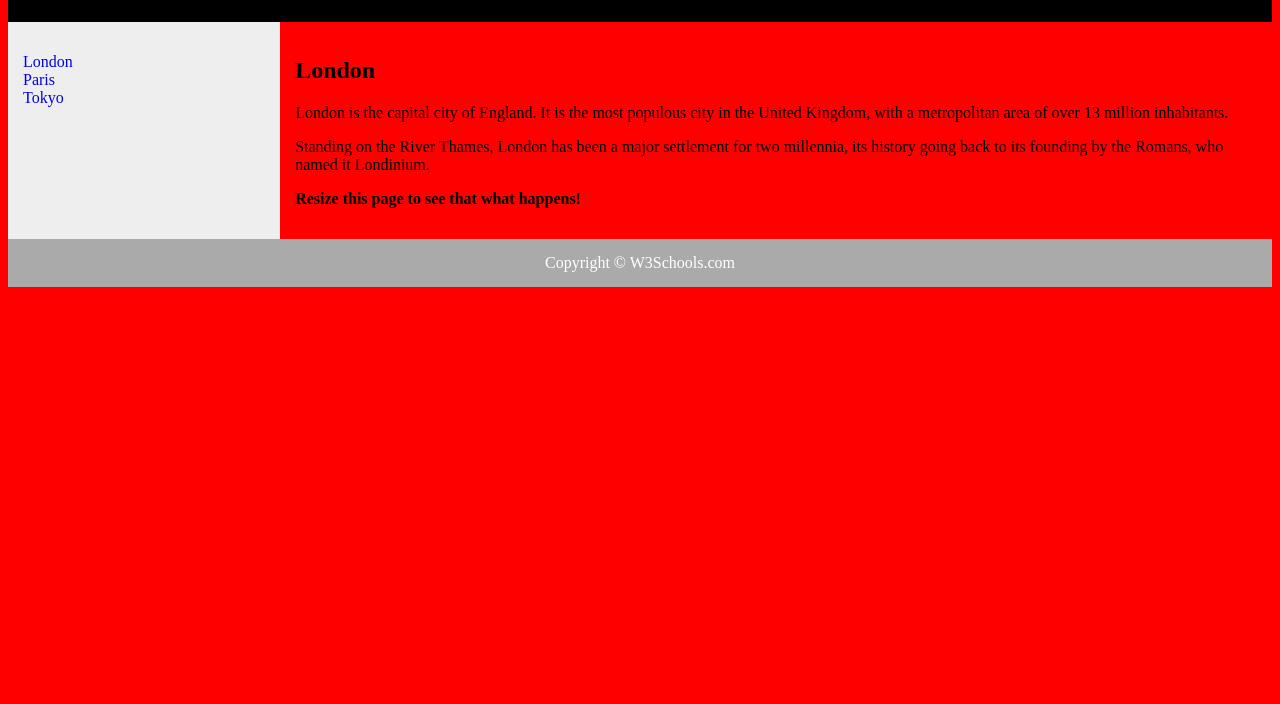
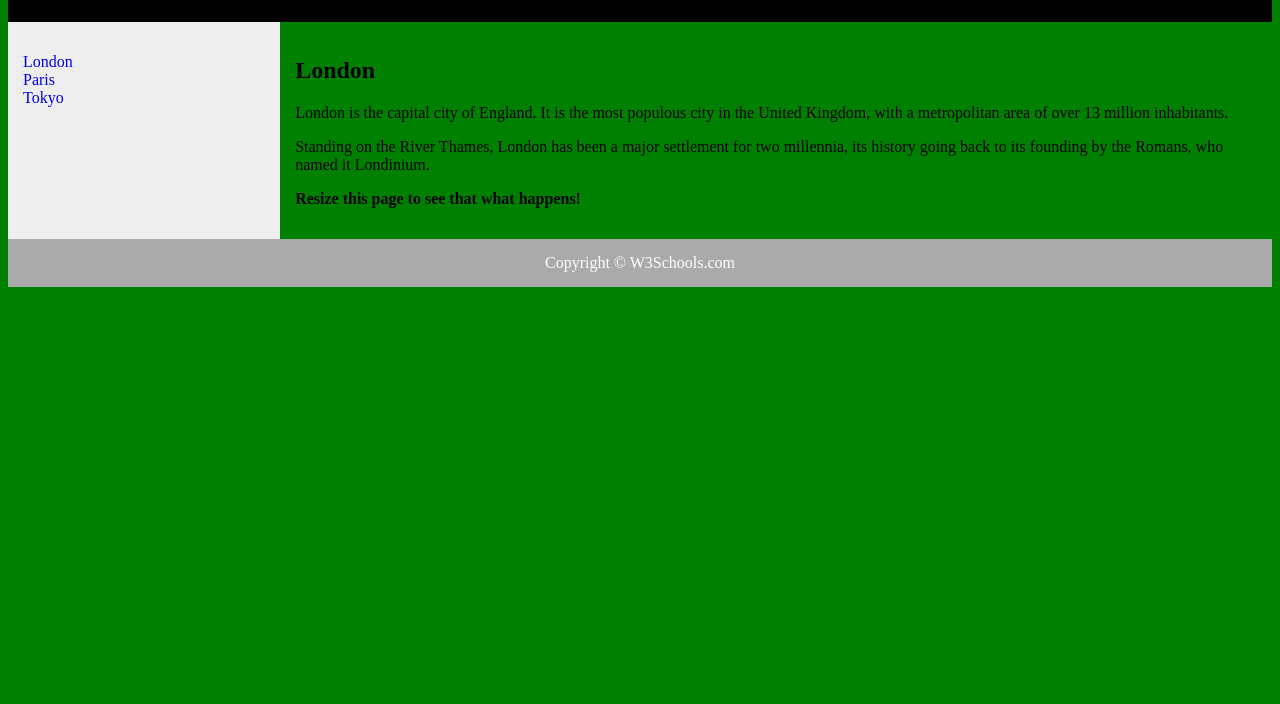
Before and after one commit to nitesh624/test-nation, a plain HTML site: page index.html in a window 1280 px wide. Shown: the part 96-800 px from the top of the page. Drawn offline with Linux system fonts and the light colour scheme.

Commit message:
bg color green

```diff
--- a/index.html
+++ b/index.html
@@ -2,7 +2,7 @@
 <head>
 <style>
 
-body{background:red;}
+body{background:green;}
 .flex-container {
     display: -webkit-flex;
     display: flex;
```
